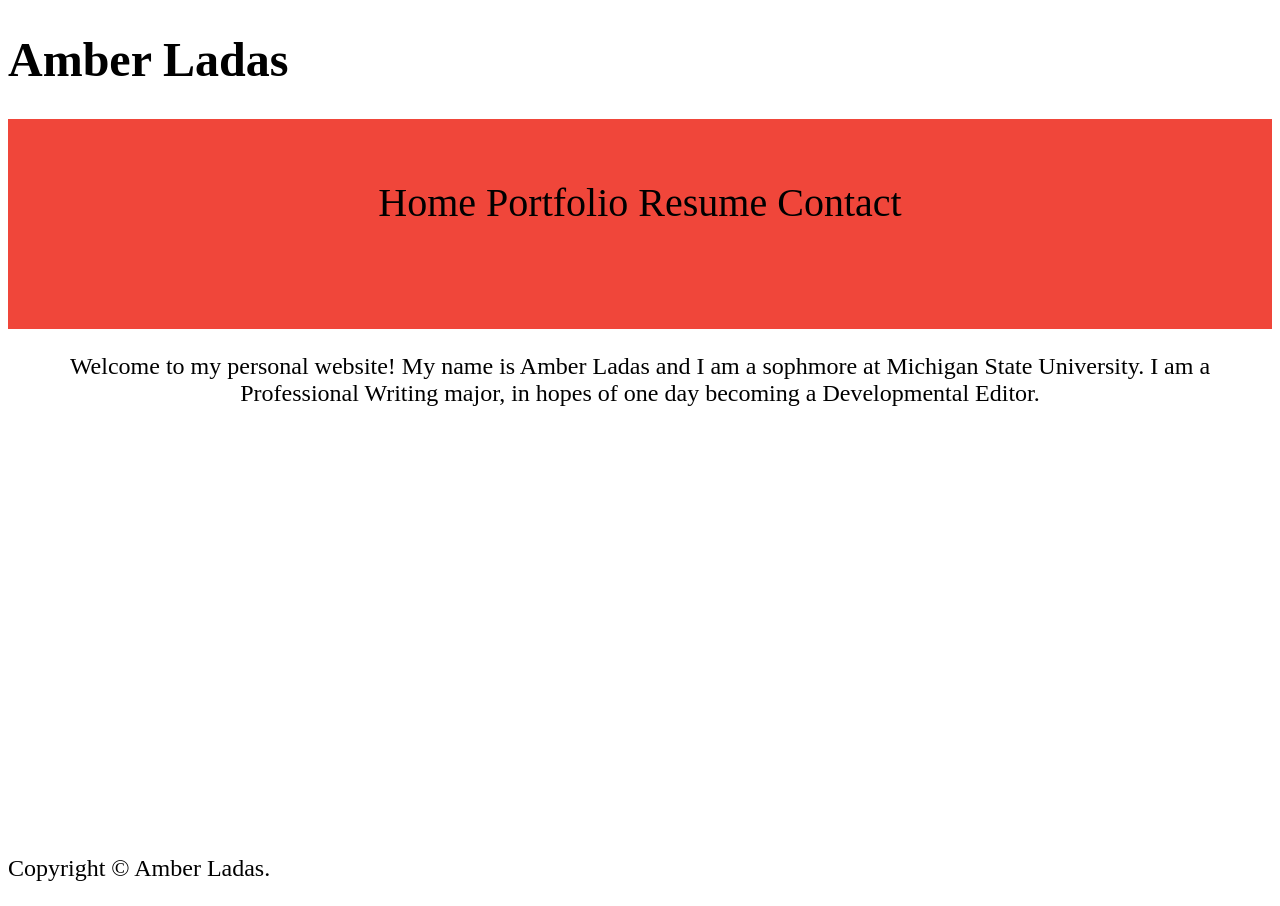
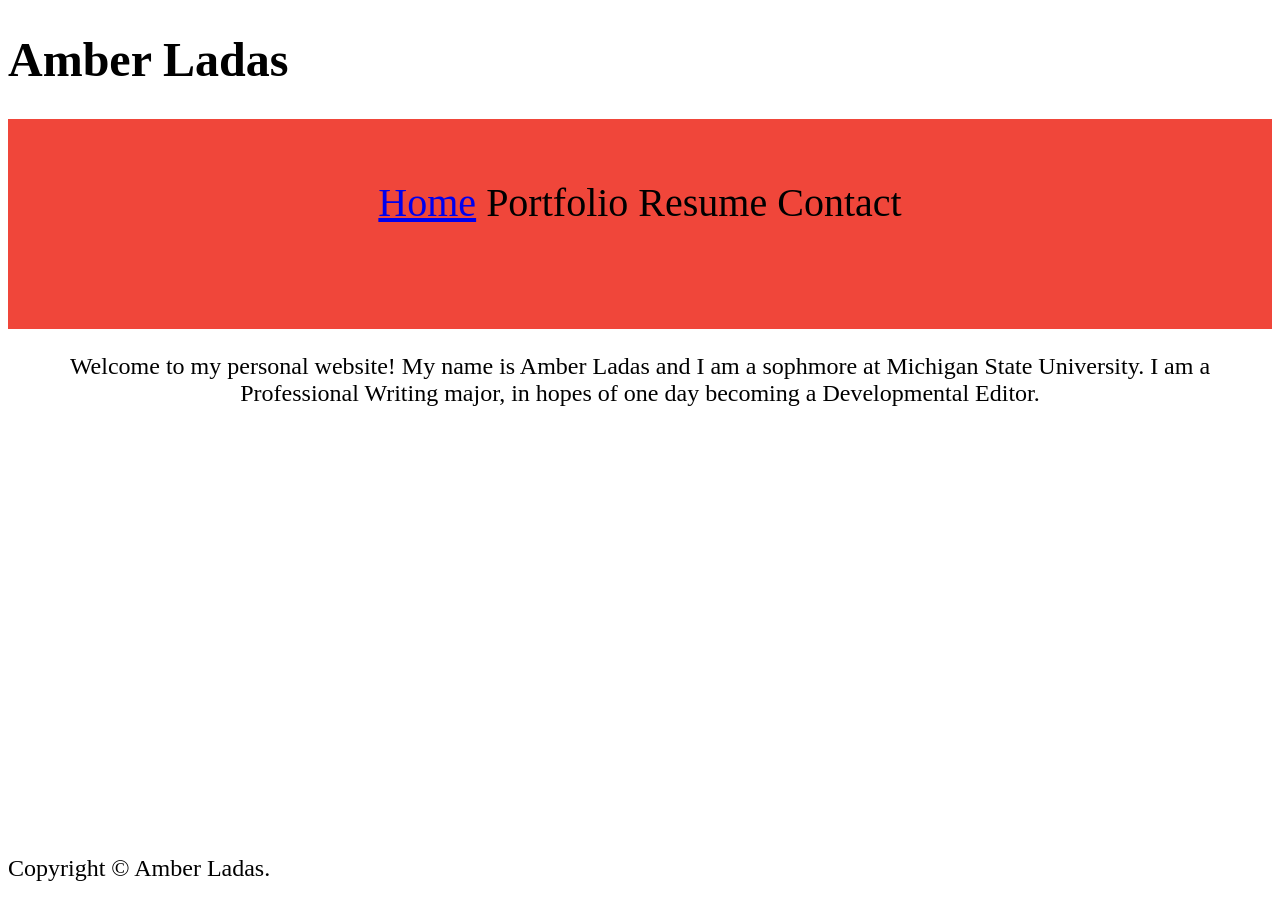
Before and after one commit to ladasamb/ladasamb.github.io, a plain HTML site: page index.html in a window 1280 px wide. Drawn offline with Linux system fonts and the light colour scheme.

Commit message:
Update index.html

```diff
--- a/index.html
+++ b/index.html
@@ -8,7 +8,7 @@
 <meta charset="UTF-8">
 <title>Amber Ladas</title>
 <h1>Amber Ladas</h1>
-<div id="banner">Home  Portfolio  Resume  Contact</div>
+<div id="banner"><a href="index.html">Home</a>  Portfolio  Resume  Contact</div>
 </head>
 <body>
 
```
